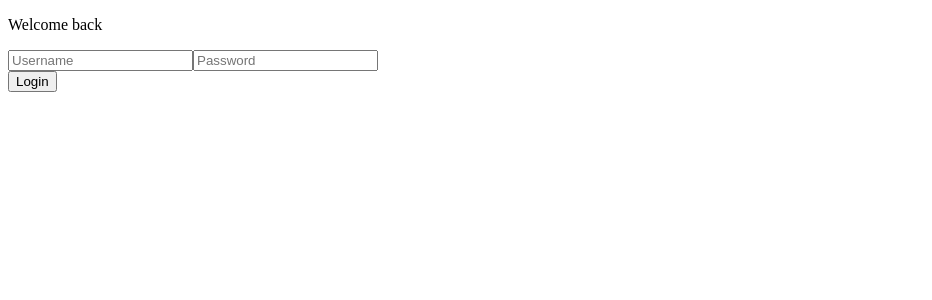
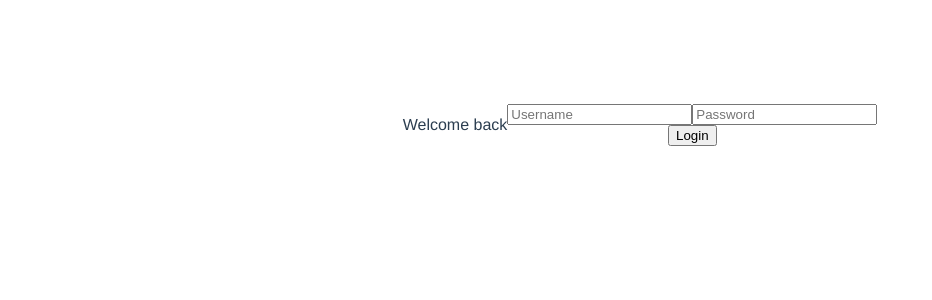
Before and after one commit to anderson-cruz13/login, a Vue app: page / in a window 1280 px wide. Shown: the top 300 px of the page, without its empty margins (0-932 px from the left). Built offline with nearby package versions, Linux system fonts and the light colour scheme.

Commit message:
style: add class container

```diff
--- a/src/App.vue
+++ b/src/App.vue
@@ -6,6 +6,7 @@
 
 <script>
 import FormsLogin from './components/FormsLogin.vue'
+import "@/styles.css"
 
 export default {
   name: 'App',
--- a/src/components/FormsLogin.vue
+++ b/src/components/FormsLogin.vue
@@ -5,7 +5,7 @@
       <p>Welcome back</p>
     </div>
 
-    <div class="form">
+    <div class="login">
       <form>
         <div class="form-group">
           <input class="input" type="text" placeholder="Username">
@@ -17,3 +17,11 @@
 
   </div>
 </template>
+
+<script>
+import '../styles.css'
+
+export default {
+
+}
+</script>
--- /dev/null
+++ b/src/styles.css
@@ -0,0 +1,16 @@
+
+#app {
+  font-family: Avenir, Helvetica, Arial, sans-serif;
+  -webkit-font-smoothing: antialiased;
+  -moz-osx-font-smoothing: grayscale;
+  text-align: center;
+  color: #2c3e50;
+  margin-top: 60px;
+}
+
+.container {
+  display: flex;
+  justify-content: space-around;
+  align-items: center;
+  padding: 20px;
+}
```
